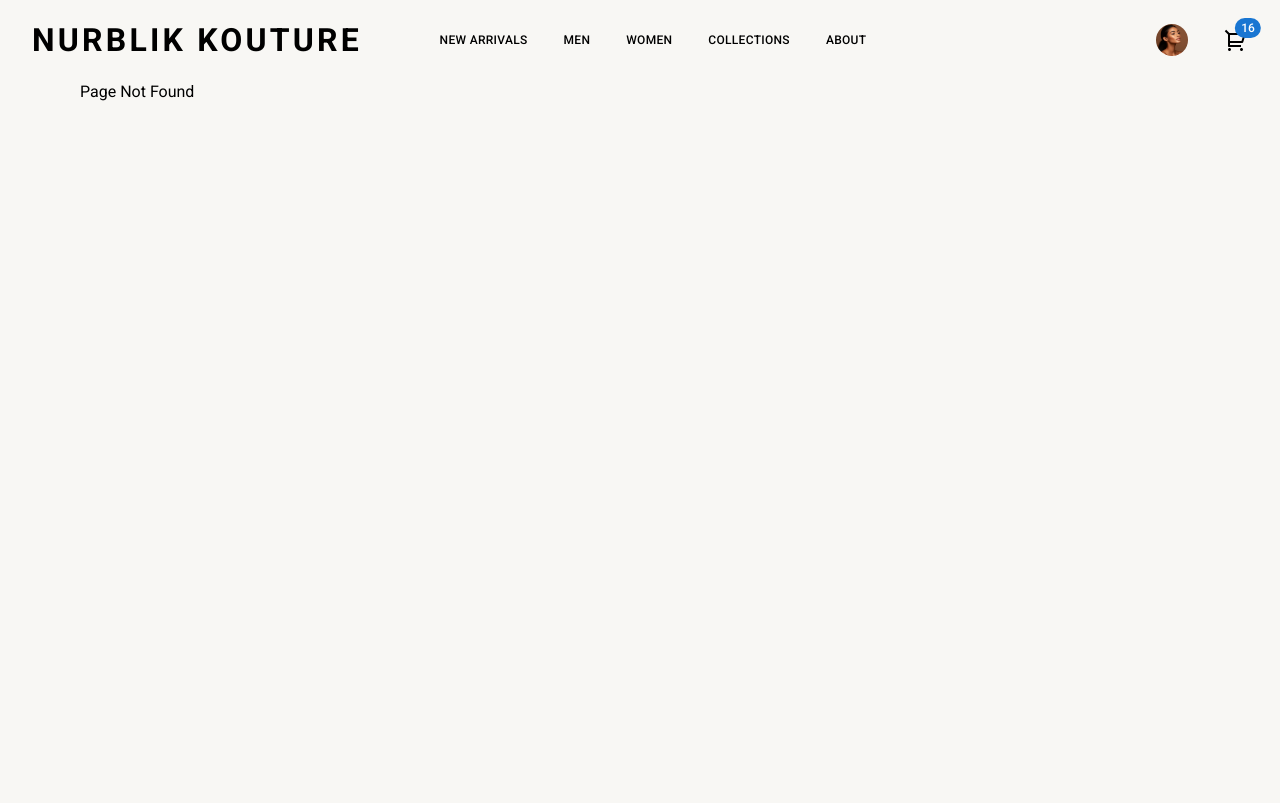
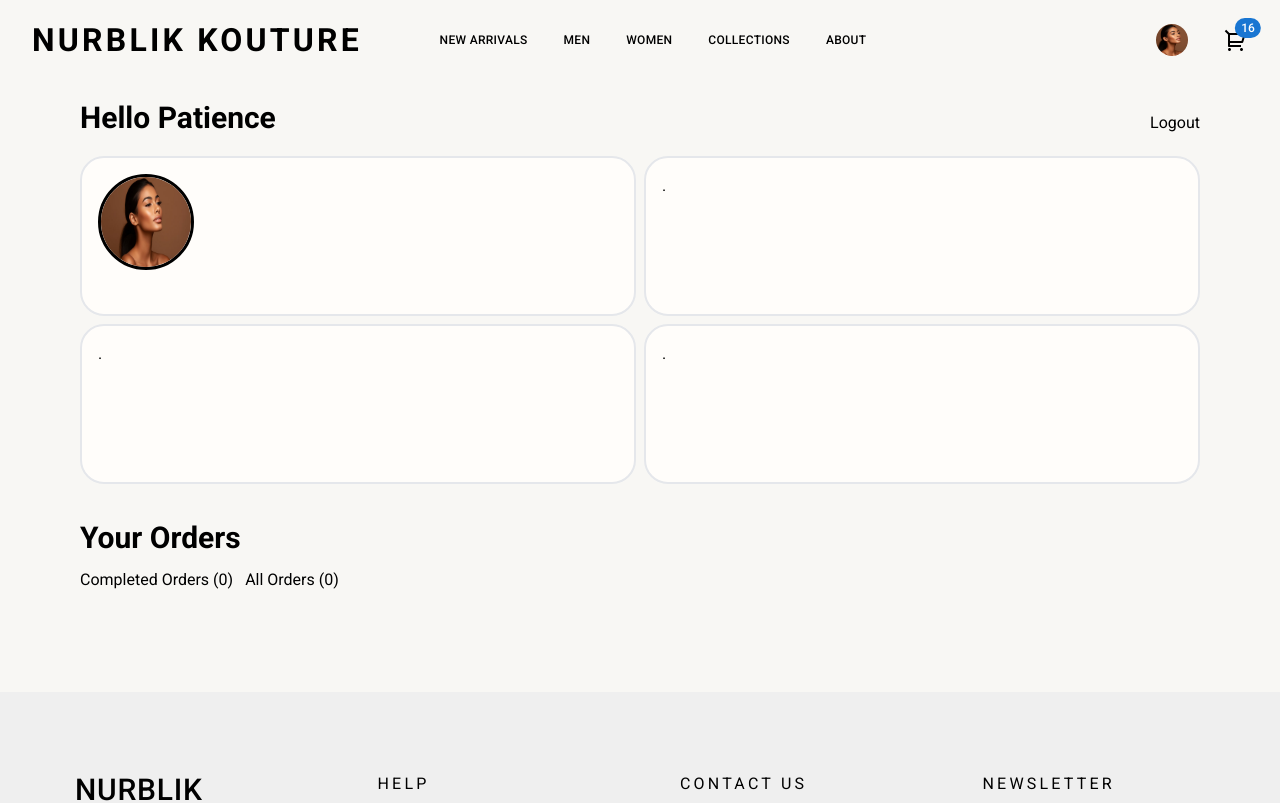
Before and after one commit to Seleyk/nurblik-product-card-new, a React (Create React App) app: page /profile in a window 1280 px wide. Shown: the top 803 px of the page. Built offline with nearby package versions, Linux system fonts and the light colour scheme.

Commit message:
grid structure and color added

```diff
--- a/src/App.js
+++ b/src/App.js
@@ -32,7 +32,7 @@ const App = () => {
         <Route path="/register" element={<Register />} />
         <Route path="/details" element={<CardDetails />} />
         <Route path="/collections/:id" element={<Cards />} />
-        <Route path="/profile/:id" element={<Profile />} />
+        <Route path="/profile" element={<Profile />} />
         <Route path="/carousel/" element={<Carousel />} />
         <Route path="/slider/" element={<SliderNew />} />
         <Route path="/slideshow" element={<Slideshow />} />
--- a/src/pages/Cards.jsx
+++ b/src/pages/Cards.jsx
@@ -63,7 +63,7 @@ const Cards = () => {
 
   return (
     <div className="">
-      <div className="md:h-[120vh] max-md:gap-9 max-md:py-20 flex max-md:flex-col">
+      <div className="md:h-[110vh] max-md:gap-9 max-md:py-20 flex max-md:flex-col">
         <div className="h-full flex-1 flex max-md:justify-center max-md:text-center items-center md:pl-20">
           <div className="flex flex-col gap-3">
             <div className="flex flex-col">
--- a/src/pages/Cart.jsx
+++ b/src/pages/Cart.jsx
@@ -24,7 +24,7 @@ const Cart = () => {
                 <div className="flex flex-auto justify-between max-md:flex-col ">
                   <div className="flex flex-col justify-between">
                     <div className="">
-                      <div className="text-black text-lg font-bold font-['Roboto'] tracking-widest uppercase">
+                      <div className="text-black max-md:text-base text-lg font-bold font-['Roboto'] tracking-widest uppercase">
                         {item.title}
                       </div>
                       <div className="my-1 text-[#636363] text-xs font-medium font-['Roboto'] tracking-wide uppercase">
--- a/src/pages/Profile.jsx
+++ b/src/pages/Profile.jsx
@@ -1,9 +1,39 @@
-import React from 'react'
+import React from "react";
 
 const Profile = () => {
   return (
-    <div>Hello {`user`}</div>
-  )
-}
+    <div className="p-20 max-md:px-10">
+      <div className="my-5 w-full flex justify-between items-baseline">
+        <div className="font-bold text-3xl">Hello {`Patience`}</div>
+        <div className="hover:underline capitalize cursor-pointer"> Logout</div>
+      </div>
+      <div className="flex flex-col gap-2 pb-4">
+        <div className="flex max-md:flex-col gap-2 md:h-40 h-80">
+          <div className=" bg-[#FFFDFA] p-4 border-solid border-2 flex-1 rounded-3xl h-40">
+            <div className=" w-24 h-24 rounded-full overflow-auto border-[3px] border-black relative">
+              <img src="/assets/headshot.jpg" className="image" alt="Sei" />
+            </div>
+          </div>
+          <div className=" bg-[#FFFDFA] p-4 border-solid border-2 flex-1 rounded-3xl h-40">.</div>
+        </div>
+        <div className="flex max-md:flex-col gap-2 md:h-40 h-80">
+          <div className=" bg-[#FFFDFA] p-4 border-solid border-2 flex-1 rounded-3xl h-40">.</div>
+          <div className=" bg-[#FFFDFA] p-4 border-solid border-2 flex-1 rounded-3xl h-40">.</div>
+        </div>
+      </div>
+      <div className="my-5 flex flex-col gap-3">
+        <div className="font-bold text-3xl capitalize">Your Orders</div>
+        <div className="flex gap-3">
+          <div className="font-normal text-base capitalize hover:underline cursor-pointer">
+            Completed Orders (0)
+          </div>
+          <div className="font-normal text-base capitalize hover:underline cursor-pointer">
+            All Orders (0)
+          </div>
+        </div>
+      </div>
+    </div>
+  );
+};
 
-export default Profile
+export default Profile;
```
